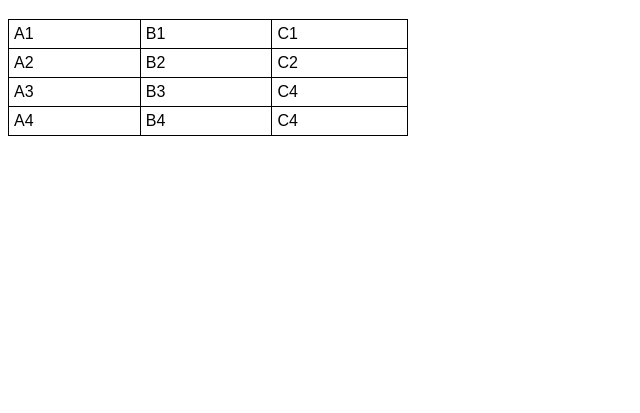
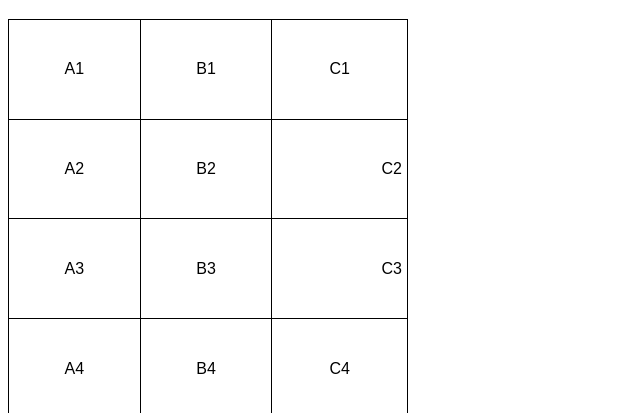
Before and after one commit to danieldelimadev/html-css, a plain HTML site: page Exercicios/ex23/tabela001.html in a window 1280 px wide. Shown: the part 61-474 px from the top of the page, without its empty margins (0-640 px from the left). Drawn offline with Linux system fonts and the light colour scheme.

Commit message:
atualizei ex23

```diff
--- a/Exercicios/ex23/tabela001.html
+++ b/Exercicios/ex23/tabela001.html
@@ -11,12 +11,19 @@
 
         table{
             width: 400px;
+            height: 400px;
             border-collapse: collapse;
         }
 
         td{
             border: 1px solid black;
             padding: 5px;
+            text-align: center;
+            vertical-align: middle;
+        }
+
+        .numero{
+            text-align: right;
         }
     </style>
 </head>
@@ -31,12 +38,12 @@
         <tr>
             <td>A2</td>
             <td>B2</td>
-            <td>C2</td>
+            <td class="numero">C2</td>
         </tr>
         <tr>
             <td>A3</td>
             <td>B3</td>
-            <td>C4</td>
+            <td class="numero">C3</td>
         </tr>
         <tr>
             <td>A4</td>
```
